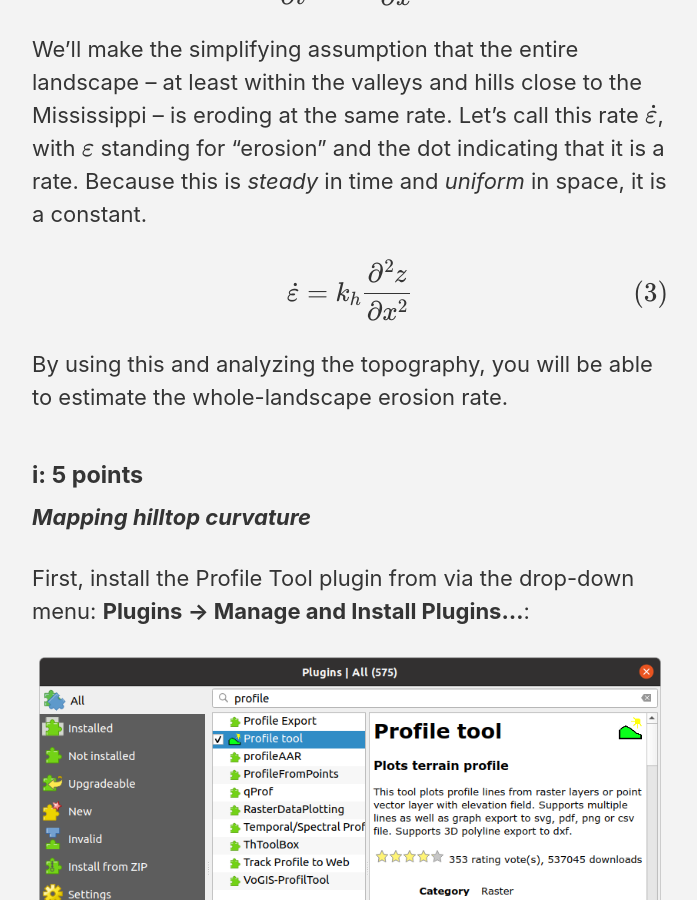
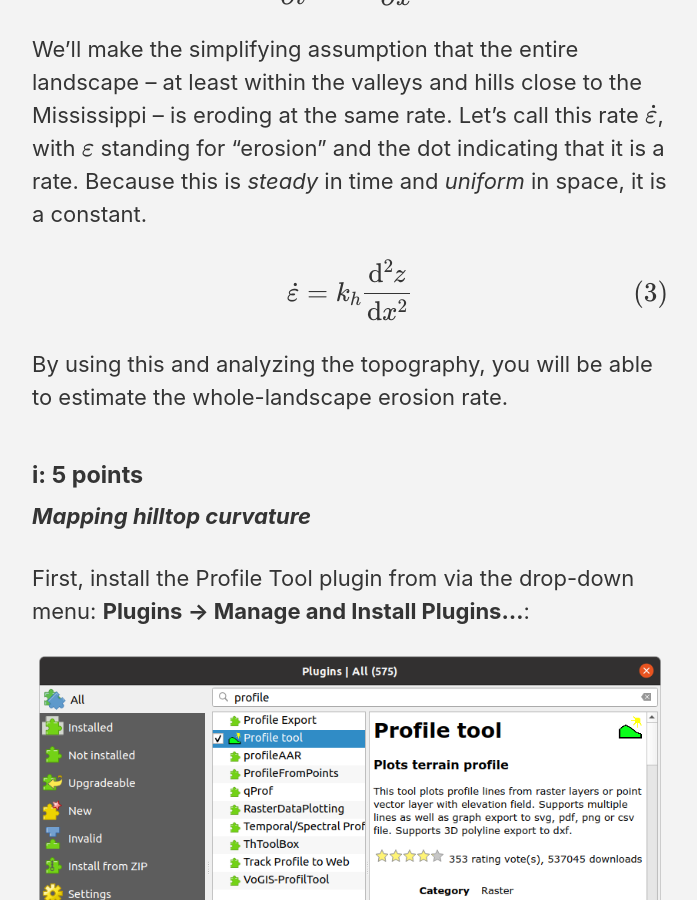
Before and after one commit to GeomorphOnline/GeomorphOnline.github.io, a Jekyll site: the page built from lessons/_hillslope/pset.md, in a window 1280 px wide and 900 px high, scrolled down 9936 px. Shown: the whole window, without its empty margins (290-987 px from the left). Built offline with Jekyll 4.4.1, drawn with Linux system fonts in a browser that asks for light colours; cached includes are drawn as plain includes; nearby versions of some CDN libraries; formulas are drawn with MathJax 3.

Commit message:
hillslope ode

```diff
--- a/lessons/_hillslope/pset.md
+++ b/lessons/_hillslope/pset.md
@@ -141,7 +141,7 @@ $$\frac{\partial z}{\partial t} = k_h \frac{\partial^2 z}{\partial x^2}$$
 
 We'll make the simplifying assumption that the entire landscape -- at least within the valleys and hills close to the Mississippi -- is eroding at the same rate. Let's call this rate $$\dot{\varepsilon}$$, with $$\varepsilon$$ standing for "erosion" and the dot indicating that it is a rate. Because this is *steady* in time and *uniform* in space, it is a constant.
 
-$$\dot{\varepsilon} = k_h \frac{\partial^2 z}{\partial x^2}$$
+$$\dot{\varepsilon} = k_h \frac{\mathrm{d}^2 z}{\mathrm{d} x^2}$$
 
 By using this and analyzing the topography, you will be able to estimate the whole-landscape erosion rate.
 
```
